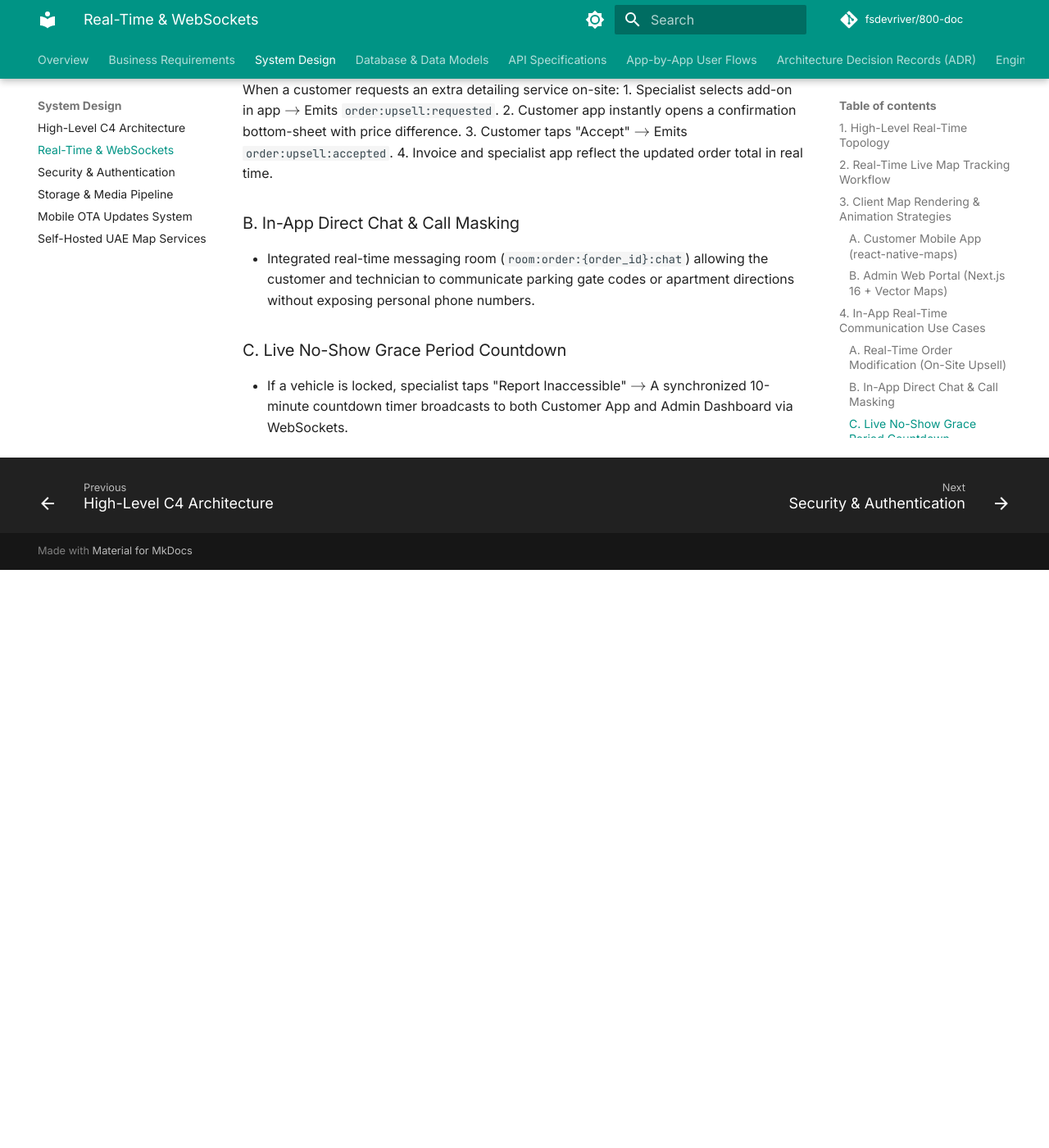
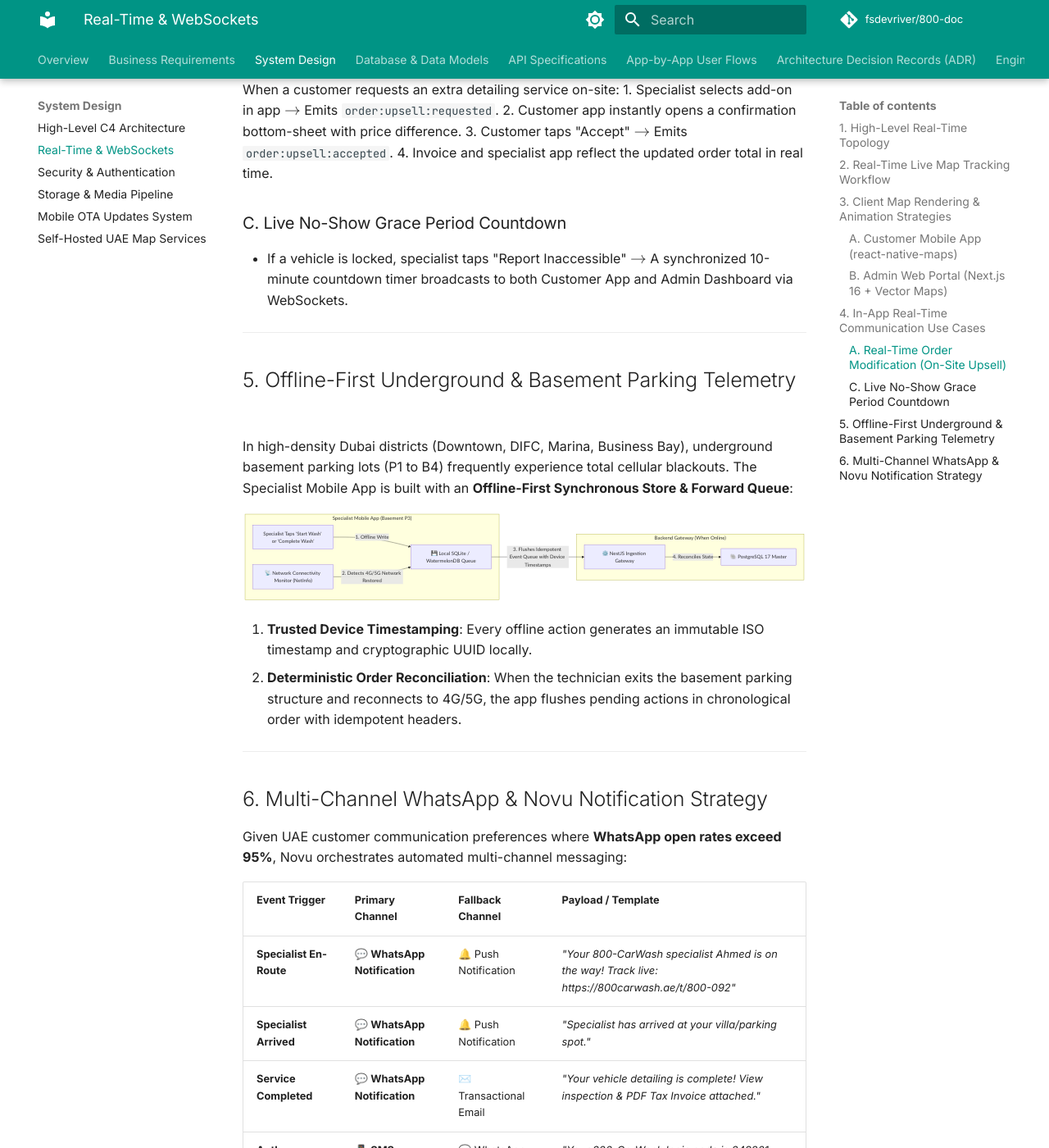
Before and after one commit to fsdevriver/800-doc, an MkDocs documentation site: the page built from docs/system-design/realtime-tracking.md, in a window 1280 px wide and 1400 px high, scrolled down 2351 px. Shown: the whole window at 82% size. Built offline with MkDocs 1.6.1 and Material for MkDocs 9.7.7, drawn with Linux system fonts in a browser that asks for light colours; comment, search, counter and statistics services are not loaded; before the commit the page ends 3046 px from its top, so only the background shows below that; some of the changed text lies outside the part shown.

Commit message:
feat: incorporate multi-car tiered discount, WhatsApp channel fallback, offline basement queue & pre-existing damage flags

````diff
--- a/docs/system-design/realtime-tracking.md
+++ b/docs/system-design/realtime-tracking.md
@@ -112,8 +112,46 @@
 3. Customer taps "Accept" $\rightarrow$ Emits `order:upsell:accepted`.
 4. Invoice and specialist app reflect the updated order total in real time.
 
-### B. In-App Direct Chat & Call Masking
-- Integrated real-time messaging room (`room:order:{order_id}:chat`) allowing the customer and technician to communicate parking gate codes or apartment directions without exposing personal phone numbers.
-
 ### C. Live No-Show Grace Period Countdown
 - If a vehicle is locked, specialist taps "Report Inaccessible" $\rightarrow$ A synchronized 10-minute countdown timer broadcasts to both Customer App and Admin Dashboard via WebSockets.
+
+---
+
+## 5. Offline-First Underground & Basement Parking Telemetry
+
+In high-density Dubai districts (Downtown, DIFC, Marina, Business Bay), underground basement parking lots (P1 to B4) frequently experience total cellular blackouts. The Specialist Mobile App is built with an **Offline-First Synchronous Store & Forward Queue**:
+
+```mermaid
+graph LR
+    subgraph SpecialistApp["Specialist Mobile App (Basement P3)"]
+        ACTION["Specialist Taps 'Start Wash' or 'Complete Wash'"]
+        LOCAL_DB["💾 Local SQLite / WatermelonDB Queue"]
+        NET_MON["📡 Network Connectivity Monitor (NetInfo)"]
+    end
+
+    subgraph CloudSync["Backend Gateway (When Online)"]
+        API["⚙️ NestJS Ingestion Gateway"]
+        DB["🐘 PostgreSQL 17 Master"]
+    end
+
+    ACTION -->|1. Offline Write| LOCAL_DB
+    NET_MON -->|2. Detects 4G/5G Network Restored| LOCAL_DB
+    LOCAL_DB -->|3. Flushes Idempotent Event Queue with Device Timestamps| API
+    API -->|4. Reconciles State| DB
+```
+
+1. **Trusted Device Timestamping**: Every offline action generates an immutable ISO timestamp and cryptographic UUID locally.
+2. **Deterministic Order Reconciliation**: When the technician exits the basement parking structure and reconnects to 4G/5G, the app flushes pending actions in chronological order with idempotent headers.
+
+---
+
+## 6. Multi-Channel WhatsApp & Novu Notification Strategy
+
+Given UAE customer communication preferences where **WhatsApp open rates exceed 95%**, Novu orchestrates automated multi-channel messaging:
+
+| Event Trigger | Primary Channel | Fallback Channel | Payload / Template |
+| :--- | :--- | :--- | :--- |
+| **Specialist En-Route** | 💬 **WhatsApp Notification** | 🔔 Push Notification | *"Your 800-CarWash specialist Ahmed is on the way! Track live: https://800carwash.ae/t/800-092"* |
+| **Specialist Arrived** | 💬 **WhatsApp Notification** | 🔔 Push Notification | *"Specialist has arrived at your villa/parking spot."* |
+| **Service Completed** | 💬 **WhatsApp Notification** | ✉️ Transactional Email | *"Your vehicle detailing is complete! View inspection & PDF Tax Invoice attached."* |
+| **Auth Verification OTP** | 📱 **SMS Gateway** | 💬 WhatsApp OTP | *"Your 800-CarWash login code is 849201. Valid for 5 minutes."* |
````
Also changed, not shown: docs/business/growth-retention.md (+14 -2 lines), docs/business/multi-car.md (+8 -3 lines), docs/flows/specialist-flow.md (+5 -3 lines).
